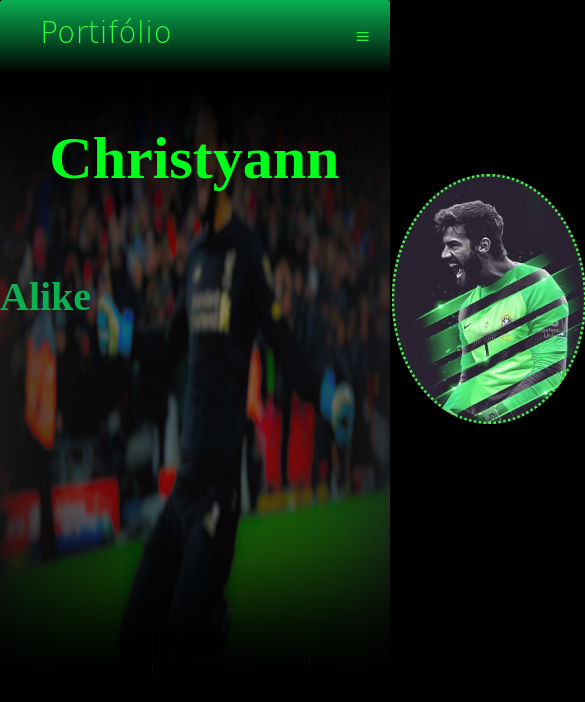
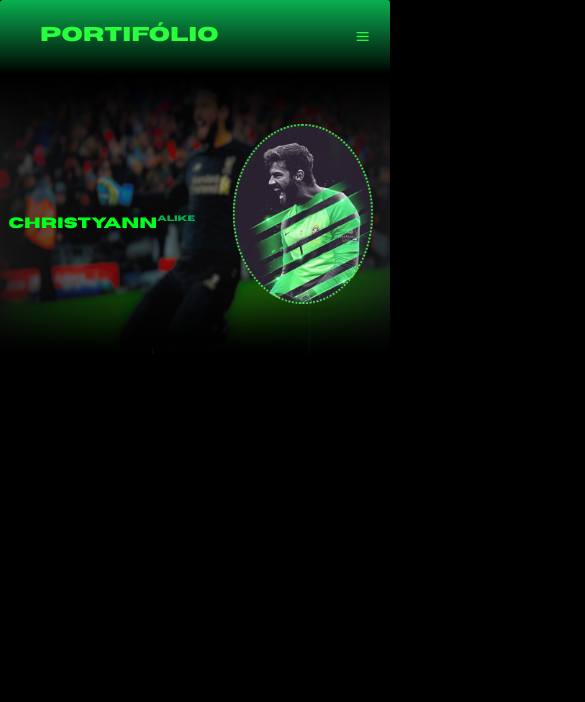
Before and after one commit to AlikeIFMA/portifolio-2, a plain HTML site: page index.html in a window 390 px wide. Shown: the top 702 px of the page, 585 px wide, since content can reach past the window. Drawn offline with Linux system fonts and the light colour scheme.

Commit message:
alteração 1.1.7

```diff
--- a/JS.js
+++ b/JS.js
@@ -2,9 +2,6 @@ function atualizarmenu(){
     if (document.getElementsById('menuresponsivo').checked == true) {
         (document.getElementsById('menu').style.borderBottomRightRadius = '0');
         (document.getElementsById('menu').style.borderBottomLeftRadius = '0');
-        (document.getElementsById('texto').style.borderBottomRightRadius = '0');
-        (document.getElementsById('texto').style.borderBottomLeftRadius = '0');
-
     }else{
         (document.getElementsById('menu').style.borderRadius = '3px');
     }
--- a/estilo.css
+++ b/estilo.css
@@ -4,6 +4,10 @@ body{
     border: 0;
     background: black;
 }
+@font-face {
+    font-family: HORIZON;
+    src: url(fontes/horizon.otf);
+ }
 .menu{
     background: #000000;
     background: linear-gradient(to bottom, #0AB052, #000000);
@@ -17,13 +21,13 @@ h2.liu1{
 }
 ul li.liu{
     left: 40px;
-    top: 15px;
+    top: 23px;
     position: absolute;
 }
 .liu{
-    font-size: 30px;
+    font-size: 20px;
     color: #28FF3D;
-    font-family: cursive;
+    font-family: HORIZON;
 }
 .menu ul, .menu li{
     margin: 0 auto;
@@ -45,7 +49,8 @@ ul li.liu{
     padding-right:14px;
     text-decoration: none;
     color: #28FF3D;
-    font-size: 16px;
+    font-size: 13px;
+    font-family: HORIZON;
     text-transform: capitalize;
     transition-duration: 0.17s;
 }
@@ -95,7 +100,7 @@ ul li.liu{
 }
 .menu ul.submenu a{
     color: #28FF3D;
-    font-size: 15px;
+    font-size: 11px;
     text-transform: capitalize;
     transition-duration: 0.4s;
 }
@@ -107,8 +112,8 @@ ul li.liu{
     color: #28FF3D;
 }
 @media screen and (max-width: 800px) {
-    .menu h2.liu1 {left: 40px;top: -10px; position: absolute; display: block;}
-    .liu1 {font-size: 30px;color: #28FF3D;font-family: cursive; font-weight: lighter;}
+    .menu h2.liu1 {left: 40px;top: 6px; position: absolute; display: block;}
+    .liu1 {font-size: 20px;color: #28FF3D;font-family: HORIZON; font-weight: lighter;}
     .liu{visibility: hidden;}
     .menu {position: relative;}
     .menu ul li a{background: #131313;}
@@ -143,12 +148,13 @@ ul li.liu{
 }
 .h101{
     color: #00ff1a;
-    font-size: 60px;
-    font-family: url(fontes/Horizon\ Elements.otf);
+    font-size: 45px;
+    font-family: HORIZON;
 }
 .h201{
     color: #0AB052;
-    font-size: 40px;
+    font-size: 28px;
+    font-family: HORIZON;
 }
 .p1{
     color: #81ff8e;
@@ -158,48 +164,162 @@ ul li.liu{
 .imagem1{
     width: 400px;
     height: 400px;
+    margin-left: -150px;
 }
 .texto h1.h101{
-    margin-top: 280px;
+    margin-top: 250px;
 }
 body h1.h101{
-    margin-left: 23%;
+    margin-left: 10%;
 }
 .texto h2.h201{
-    margin-top: 280px;
+    margin-top: 250px;
 }
-body p.p1{
-    margin-left: 20%;
+@media screen and (max-width: 1040px) {
+    body h1.h101{margin-left: 5%;}
+    body h2.h201{margin-left: 0%;}
+    .imagem1{width: 335px;height: 335px;}
 }
 @media screen and (max-width: 1000px) {
-    body h1.h101{margin-left: 13%;}
+    body h1.h101{margin-left: 3%;}
     body h2.h201{margin-left: 0%;}
 }
-@media screen and (max-width: 800px) {
-    .div1{display: inline-block;}
-    .texto{width: 100%;height: 200px;}
-    .imagem01{width: 100%;height: 400px;padding-top: 0px;display: inline-block;}
-    .div1 h1.h101{margin-left: 24%; margin-top: 50px;position: relative;}
-    .div1 h2.h201{margin-top: 40px;position: relative;}
-    .div1 img.imagem1{width: 250px;height: 250px; position: relative;margin-left: 32%;}
+@media screen and (max-width: 975px) {
+    body h1.h101{margin-left: 5%;}
+    body h2.h201{margin-left: 0%;}
+    .h101{font-size: 40px;}
+    .h201{font-size: 23px;}
+}
+@media screen and (max-width: 856px) {
+    .div1{width: 100%;height: 550px;background-image: url(imagens/AlissonComemorando.png);background-size: 100% 100%;display: flex;}
+    .texto{display: flex;flex-flow: row wrap;width: 55%;}
+    .imagem01{padding-top: 100px;display: flex;flex-flow: row wrap;}
+    .h101{color: #00ff1a;font-size: 32px;}
+    .h201{color: #0AB052;font-size: 18px;}
+    .p1{color: #81ff8e;font-size: 25px;visibility: hidden;}
+    .imagem1{width: 315px;height: 315px; margin-left: 30px;}
+    .texto h1.h101{margin-top: 250px;}
+    body h1.h101{margin-left: 7%;}
+    .texto h2.h201{margin-top: 250px;}
+    body p.p1{margin-left: 0%;}
+}
+@media screen and (max-width: 787px) {
+    .div1{width: 100%;height: 550px;background-image: url(imagens/AlissonComemorando.png);background-size: 100% 100%;display: flex;}
+    .texto{display: flex;flex-flow: row wrap;width: 55%;}
+    .imagem01{padding-top: 100px;display: flex;flex-flow: row wrap;}
+    .h101{color: #00ff1a;font-size: 28px;}
+    .h201{color: #0AB052;font-size: 17px;}
+    .p1{color: #81ff8e;font-size: 25px;visibility: hidden;}
+    .imagem1{width: 315px;height: 315px; margin-left: 30px;}
+    .texto h1.h101{margin-top: 250px;}
+    body h1.h101{margin-left: 7%;}
+    .texto h2.h201{margin-top: 250px;}
+    body p.p1{margin-left: 0%;}
+}
+@media screen and (max-width: 730px) {
+    .div1{width: 100%;height: 500px;background-image: url(imagens/AlissonComemorando.png);background-size: 100% 100%;display: flex;}
+    .texto{display: flex;flex-flow: row wrap;width: 55%;}
+    .imagem01{padding-top: 100px;display: flex;flex-flow: row wrap;}
+    .h101{color: #00ff1a;font-size: 26px;}
+    .h201{color: #0AB052;font-size: 15px;}
+    .p1{color: #81ff8e;font-size: 25px;visibility: hidden;}
+    .imagem1{width: 280px;height: 280px; margin-left: 0px;}
+    .texto h1.h101{margin-top: 220px;}
+    body h1.h101{margin-left: 7%;}
+    .texto h2.h201{margin-top: 220px;}
+    body p.p1{margin-left: 0%;}
+}
+@media screen and (max-width: 643px) {
+    .div1{width: 100%;height: 450px;background-image: url(imagens/AlissonComemorando.png);background-size: 100% 100%;display: flex;}
+    .texto{display: flex;flex-flow: row wrap;width: 55%;}
+    .imagem01{padding-top: 100px;display: flex;flex-flow: row wrap;}
+    .h101{color: #00ff1a;font-size: 24px;}
+    .h201{color: #0AB052;font-size: 13px;}
+    .p1{color: #81ff8e;font-size: 25px;visibility: hidden;}
+    .imagem1{width: 245px;height: 245px; margin-left: 0px;}
+    .texto h1.h101{margin-top: 200px;}
+    body h1.h101{margin-left: 5%;}
+    .texto h2.h201{margin-top: 200px;}
+    body p.p1{margin-left: 0%;}
+}
+@media screen and (max-width: 573px) {
+    .div1{width: 100%;height: 380px;background-image: url(imagens/AlissonComemorando.png);background-size: 100% 100%;display: flex;}
+    .texto{display: flex;flex-flow: row wrap;width: 55%;}
+    .imagem01{padding-top: 80px;display: flex;flex-flow: row wrap;}
+    .h101{color: #00ff1a;font-size: 20px;}
+    .h201{color: #0AB052;font-size: 10px;}
+    .p1{color: #81ff8e;font-size: 25px;visibility: hidden;}
+    .imagem1{width: 230px;height: 230px;}
+    .texto h1.h101{margin-top: 180px;}
+    body h1.h101{margin-left: 10%;}
+    .texto h2.h201{margin-top: 180px;}
+    body p.p1{margin-left: 0%;}
+}
+@media screen and (max-width: 503px) {
+    .div1{width: 100%;height: 350px;background-image: url(imagens/AlissonComemorando.png);background-size: 100% 100%;display: flex;}
+    .texto{display: flex;flex-flow: row wrap;width: 55%;}
+    .imagem01{padding-top: 70px;display: flex;flex-flow: row wrap;}
+    .h101{color: #00ff1a;font-size: 18px;}
+    .h201{color: #0AB052;font-size: 10px;}
+    .p1{color: #81ff8e;font-size: 25px;visibility: hidden;}
+    .imagem1{width: 200px;height: 200px;}
+    .texto h1.h101{margin-top: 160px;}
+    body h1.h101{margin-left: 10%;}
+    .texto h2.h201{margin-top: 160px;}
+    body p.p1{margin-left: 0%;}
+}
+@media screen and (max-width: 456px) {
+    .div1{width: 100%;height: 320px;background-image: url(imagens/AlissonComemorando.png);background-size: 100% 100%;display: flex;}
+    .texto{display: flex;flex-flow: row wrap;width: 55%;}
+    .imagem01{padding-top: 70px;display: flex;flex-flow: row wrap;}
+    .h101{color: #00ff1a;font-size: 18px;}
+    .h201{color: #0AB052;font-size: 10px;}
+    .p1{color: #81ff8e;font-size: 25px;visibility: hidden;}
+    .imagem1{width: 200px;height: 200px;}
+    .texto h1.h101{margin-top: 160px;}
+    body h1.h101{margin-left: 6%;}
+    .texto h2.h201{margin-top: 160px;}
+    body p.p1{margin-left: 0%;}
+}
+@media screen and (max-width: 440px) {
+    .div1{width: 100%;height: 280px;background-image: url(imagens/AlissonComemorando.png);background-size: 100% 100%;display: flex;}
+    .texto{display: flex;flex-flow: row wrap;width: 55%;}
+    .imagem01{padding-top: 50px;display: flex;flex-flow: row wrap;}
+    .h101{color: #00ff1a;font-size: 15px;}
+    .h201{color: #0AB052;font-size: 8px;}
+    .p1{color: #81ff8e;font-size: 25px;visibility: hidden;}
+    .imagem1{width: 180px;height: 180px;}
+    .texto h1.h101{margin-top: 140px;}
+    body h1.h101{margin-left: 4%;}
+    .texto h2.h201{margin-top: 140px;}
+    body p.p1{margin-left: 0%;}
 
 }
-@media screen and (max-width: 838px) {
-    .div1{width: 100%;height: 600px;background-image: url(/imagens/AlissonComemorando.png);background-size: 100% 100%;display: flex;}
-    .texto{display: flex;flex-flow: row wrap;}
-    .imagem01{padding-top: 100px;display: flex;flex-flow: row wrap;}
-    .h101{color: #00ff1a;font-size: 60px;font-family: url(/fontes/Horizon\ Elements.otf);}
-    .h201{color: #0AB052;font-size: 40px;}
+@media screen and (max-width: 374px) {
+    .div1{width: 100%;height: 300px;background-image: url(imagens/AlissonComemorando.png);background-size: 100% 100%;display: flex;}
+    .texto{display: flex;flex-flow: row wrap;width: 55%;}
+    .imagem01{padding-top: 50px;display: flex;flex-flow: row wrap;}
+    .h101{color: #00ff1a;font-size: 12px;}
+    .h201{color: #0AB052;font-size: 8px;}
     .p1{color: #81ff8e;font-size: 25px;visibility: hidden;}
-    .imagem1{width: 400px;height: 400px;}
-    .texto h1.h101{margin-top: 280px;}body h1.h101{margin-left: 23%;}
-    .texto h2.h201{margin-top: 280px;}
-    body p.p1{margin-left: 20%;}
-
+    .imagem1{width: 170px;height: 170px;}
+    .texto h1.h101{margin-top: 130px;}
+    body h1.h101{margin-left: 4%;}
+    .texto h2.h201{margin-top: 130px;}
+    body p.p1{margin-left: 0%;}
+    .liu1{font-size: 20px;margin-top: 17px;margin-left: -10px;}
 }
-@media screen and (max-width: 611px) {
-
-    .div1 h1.h101{margin-left: 17%; margin-top: 50px;position: relative;}
-    .div1 h2.h201{margin-left: 0; margin-top: 40px;position: relative;}
-    .div1 img.imagem1{width: 250px;height: 250px; position: relative;margin-left: 28%;}
+@media screen and (max-width: 333px) {
+    .div1{width: 100%;height: 260px;background-image: url(imagens/AlissonComemorando.png);background-size: 100% 100%;display: flex;}
+    .texto{display: flex;flex-flow: row wrap;width: 55%;}
+    .imagem01{padding-top: 50px;display: flex;flex-flow: row wrap;}
+    .h101{color: #00ff1a;font-size: 11px;}
+    .h201{color: #0AB052;font-size: 7px;}
+    .p1{color: #81ff8e;font-size: 25px;visibility: hidden;}
+    .imagem1{width: 150px;height: 150px;}
+    .texto h1.h101{margin-top: 120px;}
+    body h1.h101{margin-left: 3%;}
+    .texto h2.h201{margin-top: 120px;}
+    body p.p1{margin-left: 0%;}
+    .liu1{font-size: 18px;margin-top: 18px;margin-left: -20px;}
 }
```
